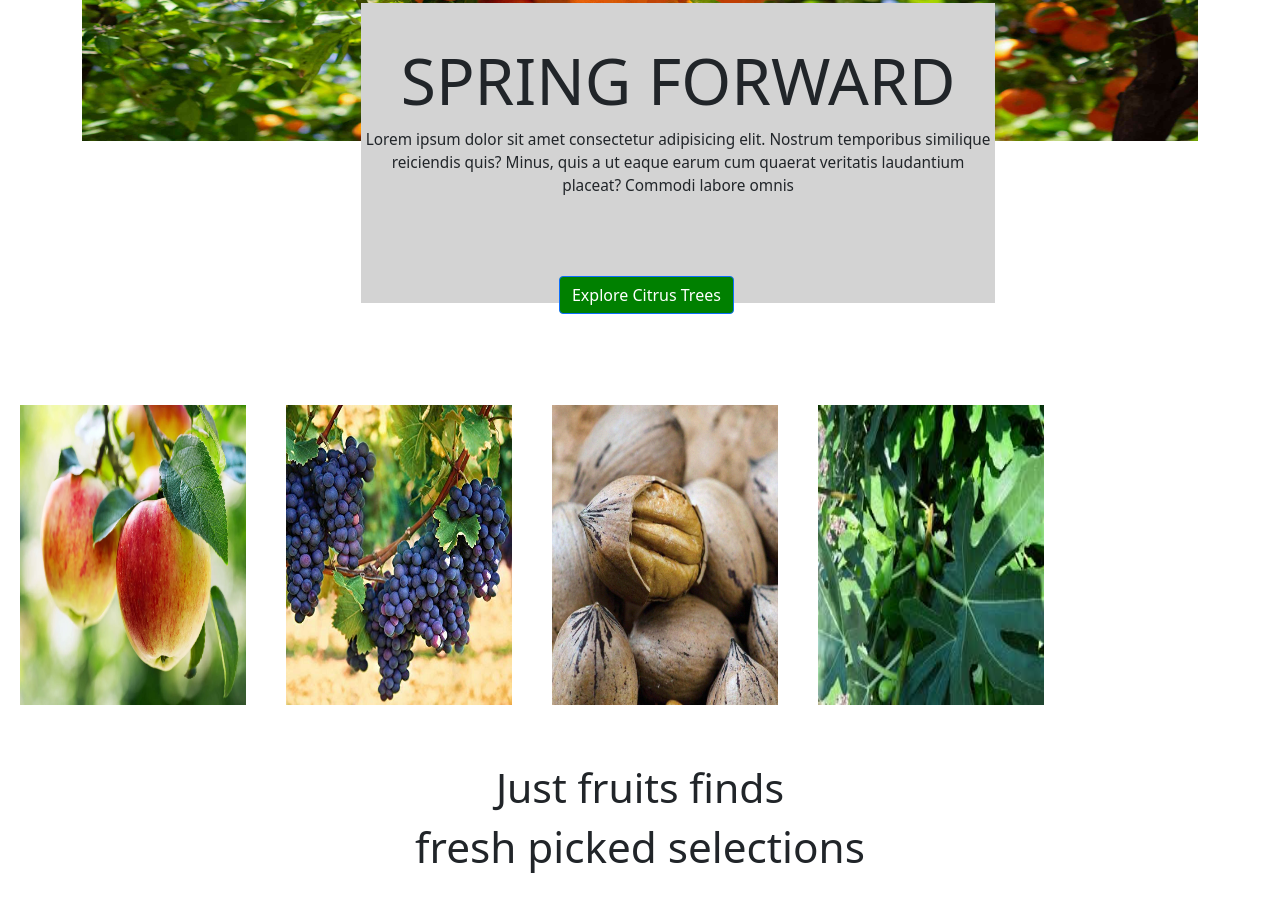
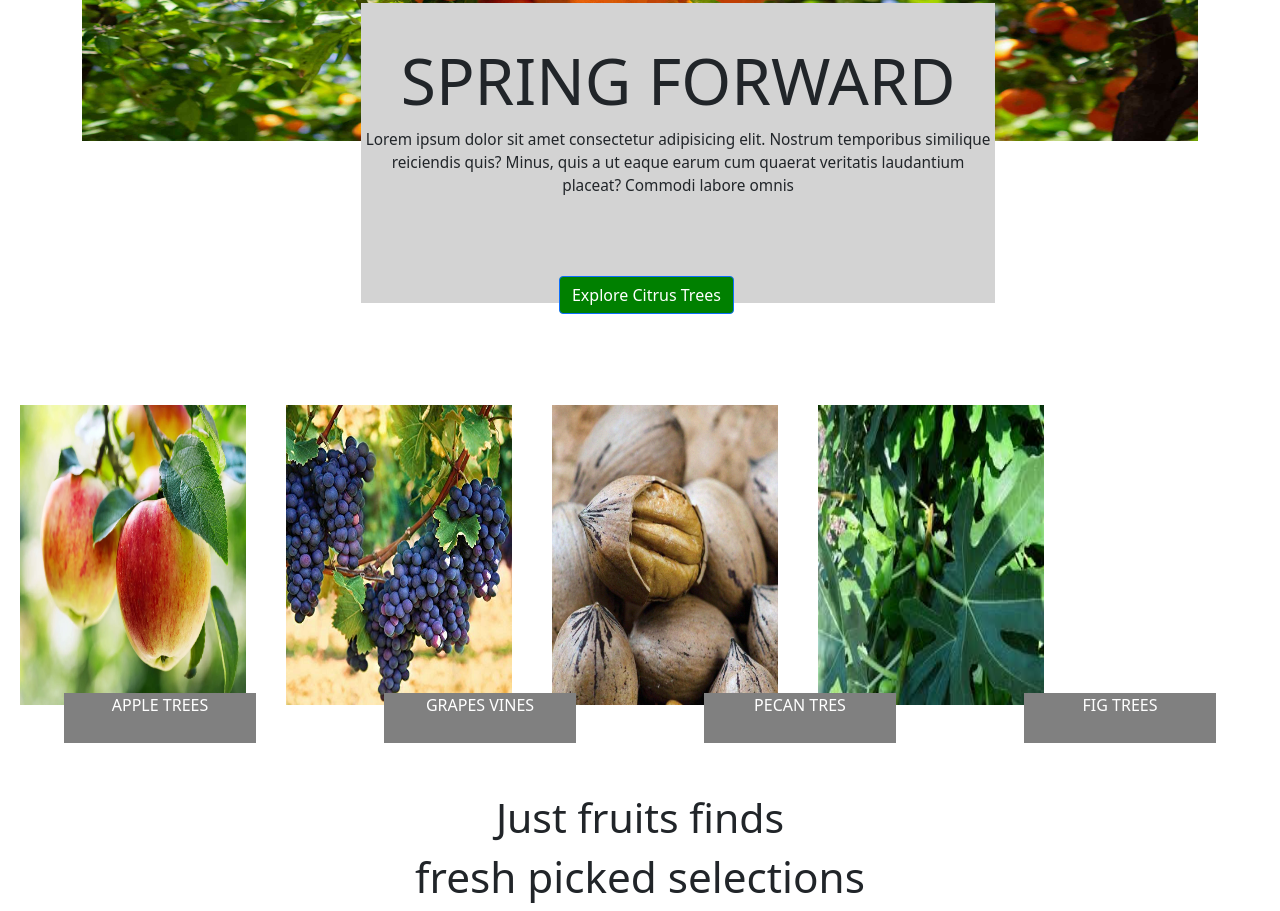
Before and after one commit to vashutyagi98/Fruits, a plain HTML site: page index.html in a window 1280 px wide. Shown: the part 497-1408 px from the top of the page. Before the commit the page ends 1378 px from the top, so only its background shows below. Drawn offline with nearby package versions, Linux system fonts and the light colour scheme.

Commit message:
Update index.html

```diff
--- a/index.html
+++ b/index.html
@@ -102,7 +102,7 @@
     </div>
   </section>
 
-  <!-- <section >
+   <section >
     <div class="row m-0 p-0" >
       <div class="col-md-3" style="text-align: center;margin-top: -20px ; height: 50px;width: 15%;background-color: grey;margin-left: 5%; color: white;">APPLE TREES</div>
       <div class="col-md-3" style="text-align: center;margin-top: -20px;height: 50px;width: 15%;background-color: grey;margin-left: 10%;color: white;">GRAPES VINES</div>
@@ -113,7 +113,7 @@
 
   </section>
 
- -->
+
 
 
   <section>
```
